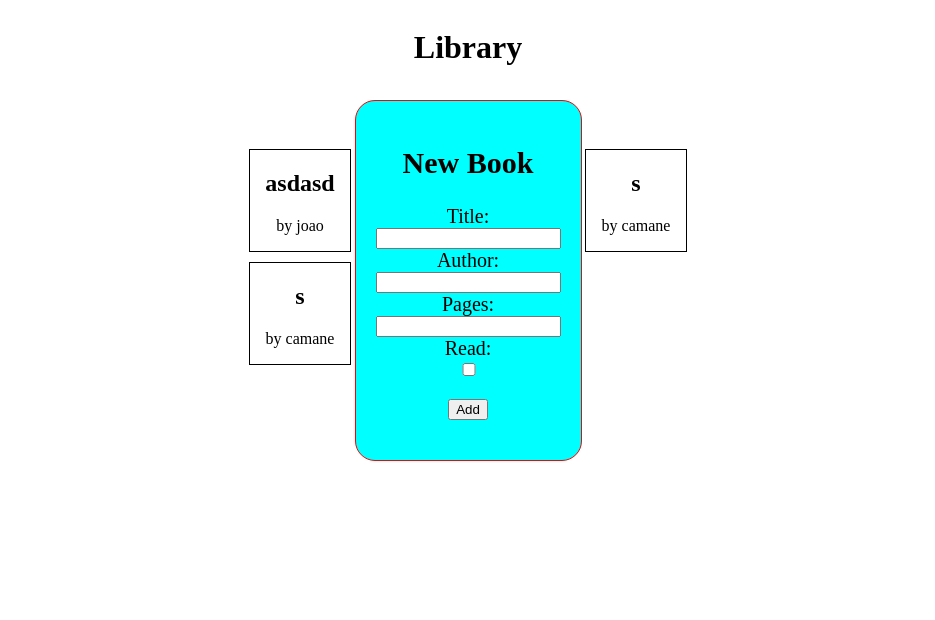
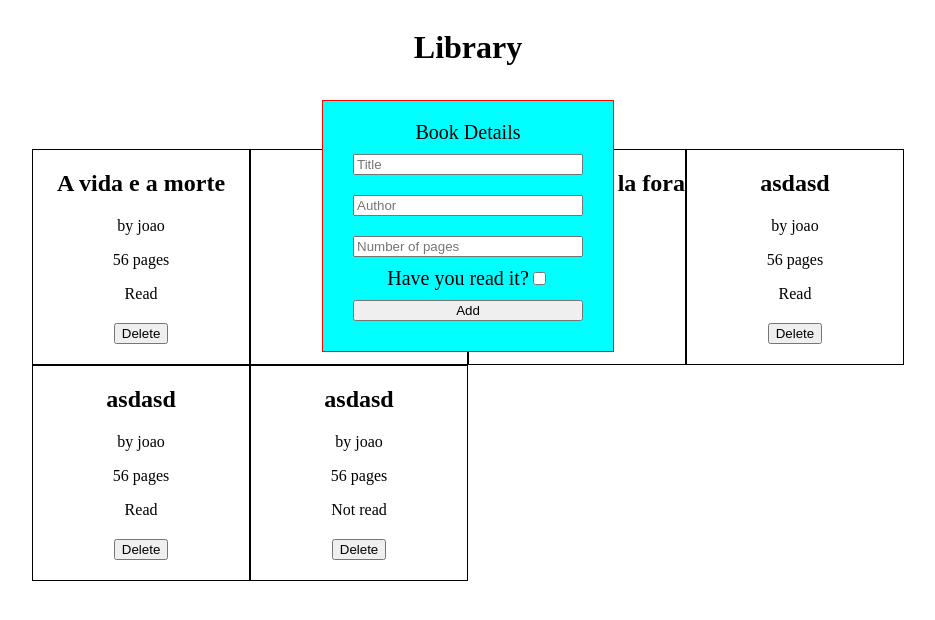
Before and after one commit to joaodmonteiro/library, a plain HTML site: page index.html in a window 1280 px wide. Both pictures are taken after a click on the button "Add new book". Shown: the whole page, without its empty margins (172-1107 px from the left). Drawn offline with Linux system fonts and the light colour scheme.

Commit message:
Add new book feature working

```diff
--- a/index.html
+++ b/index.html
@@ -9,9 +9,7 @@
 
         <button class="newBook">Add new book</button>
 
-        <div class="formContainer">
-            <h2>New Book</h2>
-        </div>
+        <div class="formContainer"></div>
 
         <div class="library"></div>
 
--- a/script.js
+++ b/script.js
@@ -1,90 +1,100 @@
+let body = document.body;
+
 // Initialize library array
 let myLibrary = [];
-
-let body = document.body;
-
-// Book constructor
-function Book(name, author) {
-    this.name = name;
-    this.author = author;
-}
-
-// Create new book
-function addBookToLibrary(nome, autor) {
-    myLibrary.push(new Book(nome, autor));
-}
-
-addBookToLibrary('asdasd', 'joao');
-addBookToLibrary('maria sul', 'rui');
-addBookToLibrary('fado', 'camane');
-addBookToLibrary('s', 'camane');
-addBookToLibrary('s', 'camane');
-addBookToLibrary('s', 'camane');
-
-console.table(myLibrary);
 
 // Container for the book cards
 let libraryContainer = document.querySelector(".library");
 
-// Create a card for each of the books in the library(array)
+// Book constructor
+function Book(title, author, pages, read) {
+    this.title = title;
+    this.author = author;
+    this.pages = pages;
+    this.read = read;
+}
+
+// Create a card to display each of the books in the library(array)
+function DisplayLibrary() {
+    libraryContainer.innerHTML = "";
     myLibrary.forEach(book => {
         let bookCard = document.createElement('div');
         bookCard.id = myLibrary.indexOf(book);
         bookCard.classList.add('card');
 
-    let bookName = document.createElement('h2')
-    bookName.textContent = book.name;
+        let bookTitle = document.createElement('h2')
+        bookTitle.textContent = book.title;
 
         let authorName = document.createElement('p');
         authorName.textContent = `by ${book.author}`;
 
-    bookCard.appendChild(bookName);
+        let numberOfPages = document.createElement('p');
+        numberOfPages.textContent = `${book.pages} pages`;
+
+        let readInfo = document.createElement('p');
+        if(book.read)
+            readInfo.textContent = "Read";
+        else
+            readInfo.textContent = "Not read";
+
+        let deleteButton = document.createElement('button');
+        deleteButton.textContent = "Delete";
+        deleteButton.id = bookCard.id;
+
+        bookCard.appendChild(bookTitle);
         bookCard.appendChild(authorName);
+        bookCard.appendChild(numberOfPages);
+        bookCard.appendChild(readInfo);
+        bookCard.appendChild(deleteButton);
         libraryContainer.appendChild(bookCard);
+
+        deleteButton.addEventListener("click", function() {
+            deleteBook(this.id);
+            console.table(myLibrary);
+            DisplayLibrary();
         });
+    });
+}
+// Create new book
+function addBookToLibrary(title, author, pages, read) {
+    myLibrary.push(new Book(title, author, pages, read));
+}
+
+// Delete book from library
+function deleteBook(index) {
+    myLibrary.splice(index, 1);
+}
 
 // Open 'new book' form
-let newBookButton = document.querySelector(".newBook");
-newBookButton.addEventListener("click", function () {
-
+function openForm() {
     // Display Form
-    let formContainer = document.querySelector('.formContainer')
+    let formContainer = document.querySelector('.formContainer');
+    formContainer.innerHTML = "";
     formContainer.style.display = 'flex';
+    formContainer.textContent = "Book Details";
 
     // Title of the book
     let titleTextBox = document.createElement('input');
     titleTextBox.name = "title";
     titleTextBox.id = "title";
+    titleTextBox.placeholder = "Title";
 
-    let labelTitleTextBox = document.createElement('label');
-    labelTitleTextBox.textContent = "Title:";
-    labelTitleTextBox.setAttribute("for", "title");
-
-    formContainer.appendChild(labelTitleTextBox);
     formContainer.appendChild(titleTextBox);
 
     // Author of the book
     let authorTextBox = document.createElement('input');
     authorTextBox.name = "author";
     authorTextBox.id = "author";
+    authorTextBox.placeholder = "Author";
 
-    let labelAuthorTextBox = document.createElement('label');
-    labelAuthorTextBox.textContent = "Author:";
-    labelAuthorTextBox.setAttribute("for", "author");
-
-    formContainer.appendChild(labelAuthorTextBox);
     formContainer.appendChild(authorTextBox);
 
     // How many pages
     let pagesTextBox = document.createElement('input');
     pagesTextBox.name = "pages";
     pagesTextBox.id = "pages";
+    pagesTextBox.placeholder = "Number of pages";
 
-    let labelPagesTextBox = document.createElement('label');
-    labelPagesTextBox.textContent = "Pages:";
-    labelPagesTextBox.setAttribute("for", "pages");
-
-    formContainer.appendChild(labelPagesTextBox);
     formContainer.appendChild(pagesTextBox);
 
     // If book has been read
@@ -94,7 +104,7 @@ newBookButton.addEventListener("click", function () {
     readCheckBox.id = "read";
 
     let labelReadCheckbox = document.createElement('label');
-    labelReadCheckbox.textContent = "Read:";
+    labelReadCheckbox.textContent = "Have you read it?";
     labelReadCheckbox.setAttribute("for", "read");
 
     formContainer.appendChild(labelReadCheckbox);
@@ -103,6 +113,32 @@ newBookButton.addEventListener("click", function () {
     // Submit new book
     let submitButton = document.createElement('button');
     submitButton.textContent = "Add";
+    formContainer.appendChild(submitButton);
 
-    formContainer.appendChild(submitButton);
+    submitButton.addEventListener("click", function() {
+        if(!titleTextBox.value || !authorTextBox.value || !pagesTextBox.value)
+            alert("Missing details!");
+        else {
+            addBookToLibrary(titleTextBox.value, authorTextBox.value, pagesTextBox.value, readCheckBox.checked);
+            DisplayLibrary();
+            formContainer.style.display = 'none';
+        }
     });
+}
+
+addBookToLibrary('A vida e a morte', 'joao', 56, true);
+addBookToLibrary('Vida', 'joao', 56, true);
+addBookToLibrary('O pecado esta la fora', 'joao', 6, true);
+addBookToLibrary('asdasd', 'joao', 56, true);
+addBookToLibrary('asdasd', 'joao', 56, true);
+addBookToLibrary('asdasd', 'joao', 56, false);
+
+console.table(myLibrary);
+
+DisplayLibrary();
+
+// Open 'new book' form
+let newBookButton = document.querySelector(".newBook");
+newBookButton.addEventListener("click", function () {
+    openForm();
+});
--- a/styles.css
+++ b/styles.css
@@ -10,8 +10,13 @@ body {
 
 .library {
     display: grid;
-    grid-template-columns: auto auto auto auto;
-    grid-gap: 10px;
+    grid-template-columns: repeat(4, 1fr);
+}
+
+@media screen and (max-width: 600px) {
+    .library {
+        grid-template-columns: repeat(2, 1fr);
+    }
 }
 
 .card {
@@ -28,12 +33,19 @@ button {
 .formContainer {
     display: none;
     position: absolute;
-    flex-direction: column;
+    flex-wrap: wrap;
+    justify-content: center;
+    align-items: baseline;
     border: 1px solid red;
-    border-radius: 20px;
     text-align: center;
     font-size: 20px;
     padding: 20px;
     background-color: aqua;
     top: 100px;
+    width: 250px;
 }
+
+.formContainer *:not(label, #read){
+    margin: 10px;
+    flex-basis: 100%;
+}
```
Lines whose indentation alone changed are shown as unchanged.
